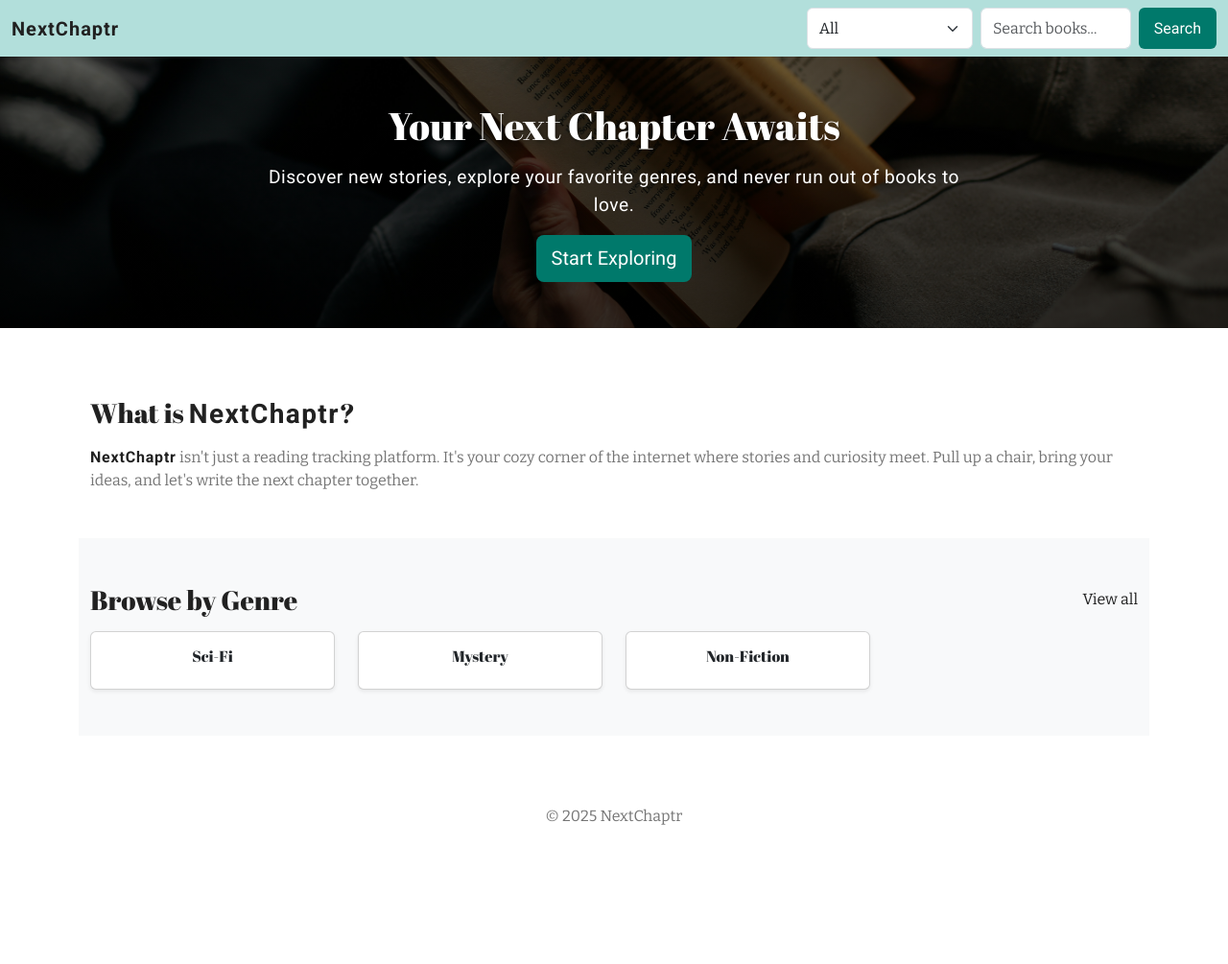
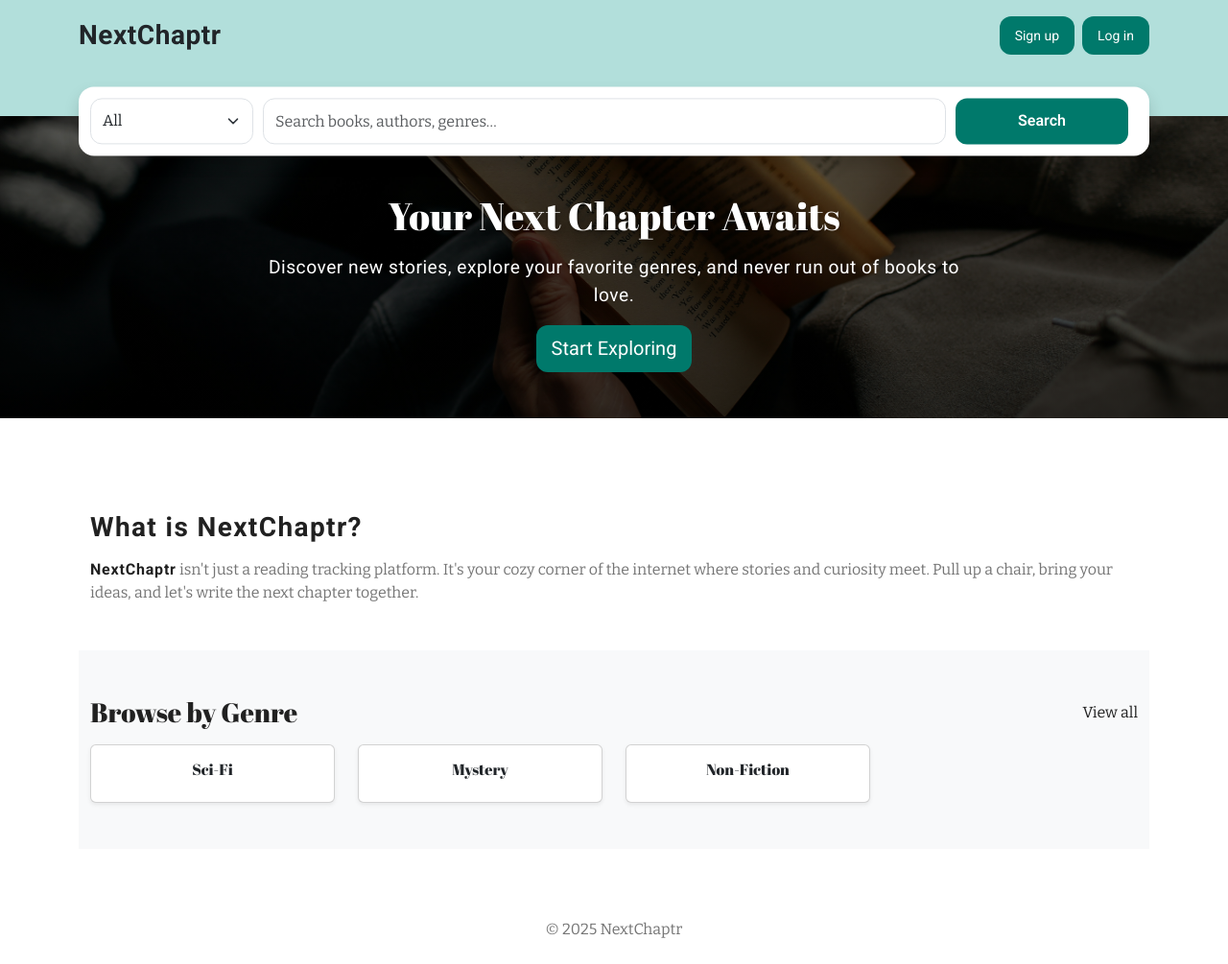
Before and after one commit to larevolucia/chaptr, a Django app: page / in a window 1280 px wide. Shown: the whole page at 96% size. Before the commit the page ends 860 px from the top, so only its background shows below. Run offline with Django 5.2, Linux system fonts and the light colour scheme.

Commit message:
Adjust navbar design and h2 styles

```diff
--- a/books/templates/books/home.html
+++ b/books/templates/books/home.html
@@ -32,7 +32,7 @@
   <!-- Description -->
   <section class="py-5" role="region" aria-label="about-section">
     <div class="container">
-      <h2 class="h3 mb-3">What is <span class="brand-font">NextChaptr</span>?</h2>
+      <h2 class="h3 mb-3"><span class="brand-font">What is NextChaptr?</span></h2>
       <p class="mb-0">
         <span class="brand-font">NextChaptr</span> isn't just a reading tracking platform. It's your cozy corner of the internet where stories and curiosity meet. Pull up a chair, bring your ideas, and let's write the next chapter together.
       </p>
--- a/static/css/style.css
+++ b/static/css/style.css
@@ -42,14 +42,89 @@ p, span {
   color: var(--text-color);
 }
 
-nav {
+/* nav {
   background-color: var(--primary-color-light);
   box-shadow: 0 2px 4px rgba(0,0,0,0.1);
+} */
+
+main {
+  margin-top: 4rem;
 }
 
 footer {
   text-align: center;
 }
+
+/* ---------- HEADER  ---------- */
+
+.site-header{
+  background-color: var(--primary-color-light);
+  /* small bottom padding so the search card can overlap */
+  padding-bottom: 2rem;
+  box-shadow: 0 2px 4px rgba(0,0,0,.06);
+  position: sticky;
+  top: 0;
+  z-index: 1030;
+}
+
+/* Overlapping search card  */
+.search-card{
+  background:#fff;
+  border-radius:16px;
+  padding:12px;
+  display:grid;
+  align-items:center;
+  gap:6px;
+  /* Mobile grid: 2 columns, stacked areas */
+  grid-template-columns:1fr 1fr;
+  align-items: stretch;
+  /* Push the card down so the teal ends ~mid-card */
+  transform:translateY(10%);
+}
+
+.search-card .form-control,
+.search-card .form-select {
+  height: 48px;
+  padding-top: .5rem;
+  padding-bottom: .5rem;
+  border-radius: 12px;
+}
+
+/* Make the button match the input/select height and align content */
+.search-card .btn {
+  height: 48px;
+  display: inline-flex;
+  align-items: center;
+  justify-content: center;
+}
+
+.search-row {
+  /* Remove unintended padding/margin */
+  margin-top: 0;
+  padding-top: 0;
+  height: 40px;
+  overflow: visible; /* so the search card can hang over */
+}
+/* Accent action button for search */
+.btn-accent {
+  background-color: var(--accent-color);
+  border-color: var(--accent-color);
+  color: #fff;
+  padding: 0.65rem 1rem;
+  font-family: var(--brand-font);
+  font-weight: 600;
+}
+.btn-accent:hover,
+.btn-accent:focus {
+  filter: brightness(0.95);
+  color: #fff;
+}
+
+.navbar-brand.brand-font {
+  letter-spacing: .02em;
+}
+
+
 
 /* INTERACTIVE ELEMENTS */
 button, .btn {
@@ -59,6 +134,8 @@ button, .btn {
   padding: 0.6rem 1rem;
   font-family: var(--brand-font);
   cursor: pointer;
+  border-radius: 12px;
+
 }
 
 button:hover, .btn:hover {
@@ -73,6 +150,8 @@ a {
 
 a.btn {
   text-decoration: none;
+  border-radius: 12px;
+
 }
 
 a:hover {
@@ -86,6 +165,7 @@ a:hover {
   font-size: 2.5rem;
   color: var(--background-color-light);
   text-shadow: 2px 2px 4px rgba(0,0,0,0.3);
+  margin-top: 2rem;
 }
 
 .banner-text {
@@ -137,3 +217,47 @@ a:hover {
     object-fit: cover;
     border-radius: 5px;
 }
+
+
+
+/* SMALL SIZE DEVICES */
+@media (max-width: 767px) {
+.search-card{
+  grid-template-areas:
+    "scope  query"
+    "filter query"
+    "button button";
+}
+
+/* Explicit area assignment  */
+.search-card select[name="field"] { grid-area: scope;  }
+.search-card input[name="q"]      { grid-area: query;  }
+.search-card select[name="filter"]{ grid-area: filter; }
+.search-card button[type="submit"]{ grid-area: button; }
+
+}
+
+/* MEDIUM SIZE DEVICES */
+@media (min-width: 768px) {
+  main {
+  margin-top: 3rem;
+  }
+
+  .search-card{
+    /* 4 cols: scope | query | filter | button */
+    grid-template-areas: none;              /* stop using named areas */
+    grid-template-columns: minmax(130px,170px) 1fr minmax(140px,180px) auto;
+    gap:10px;
+    transform: translateY(45%);             /* card dips further */
+  }
+  .search-row {
+    height: 15px;
+  }
+
+}
+
+/* LARGE SIZE DEVICES */
+@media (min-width: 992px) {
+
+
+}
--- a/templates/base.html
+++ b/templates/base.html
@@ -1,4 +1,8 @@
 {% load static %}
+{% url 'account_login' as login_url %}
+{% url 'account_signup' as signup_url %}
+{% url 'account_logout' as logout_url %}
+
 <!DOCTYPE html>
 <html lang="en">
 <head>
@@ -22,29 +26,57 @@
     <a class="visually-hidden-focusable position-absolute top-0 start-0 m-2 p-2 bg-body border rounded"
      href="#main-content">Skip to main content</a>
     <!-- Site header -->
-    <header>
-        <nav class="navbar navbar-expand-lg">
-            <div class="container-fluid">
-                <a class="navbar-brand" href="/"><span class="brand-font">NextChaptr</span></a>
-                <form class="d-flex" method="get" action="{% url 'book-search' %}" role="search" aria-label="Site search">
-                <select class="form-select me-2" name="field" aria-label="Search scope">
+    <header class="site-header">
+    <div class="container py-3">
+        <!-- Row 1: logo (left) + auth (right) -->
+        <div class="d-flex align-items-center justify-content-between">
+        <a class="navbar-brand brand-font fs-3 text-dark m-0" href="/">NextChaptr</a>
+
+        <div class="d-flex align-items-center gap-2">
+            {% if user.is_authenticated %}
+            <span class="text-dark small me-1">Hi, {{ user.username }}</span>
+            <a href="{{ logout_url }}" class="btn btn-outline-dark btn-sm">Log out</a>
+            {% else %}
+            <a href="{{ signup_url }}" class="btn btn-outline-dark btn-sm">Sign up</a>
+            <a href="{{ login_url }}" class="btn btn-dark btn-sm">Log in</a>
+            {% endif %}
+        </div>
+        </div>
+
+        <!-- Row 2: search + filters  -->
+        <div class="search-row position-relative">
+        <form class="search-card shadow"
+                method="get" action="{% url 'book-search' %}" role="search" aria-label="Site search">
+            <!-- Scope -->
+            <label class="visually-hidden" for="field">Search scope</label>
+            <select id="field" class="form-select" name="field" aria-label="Search scope">
             <option value="all">All</option>
             <option value="title">Title</option>
             <option value="author">Author</option>
             <option value="subject">Genre</option>
             </select>
-                <input class="form-control me-2" type="search" name="q" placeholder="Search books..." aria-label="Search">
-                <button class="btn btn-outline-light" type="submit">Search</button>
+
+            <!-- Query -->
+            <label class="visually-hidden" for="q">Search books</label>
+            <input id="q" class="form-control" type="search" name="q"
+                placeholder="Search books, authors, genres…" aria-label="Search">
+            </select>
+
+            <!-- Submit -->
+            <button class="btn btn-accent" type="submit">
+            Search
+            </button>
         </form>
         </div>
-        </nav>
+    </div>
     </header>
+
 
     <!--Optional Hero-->
     {% block hero %}{% endblock %}
 
     <!-- Main content -->
-    <main id="main-content" class="container mt-4" tabindex="-1">
+    <main id="main-content" class="container" tabindex="-1">
         {% block content %}{% endblock %}
     </main>
 
```
Also changed, not shown: 1 other file. Lines whose indentation alone changed are shown as unchanged.
